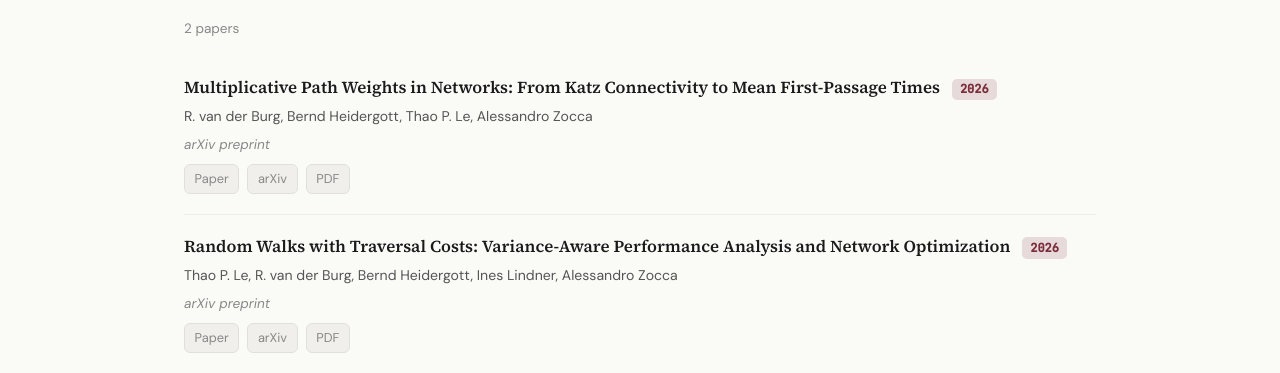
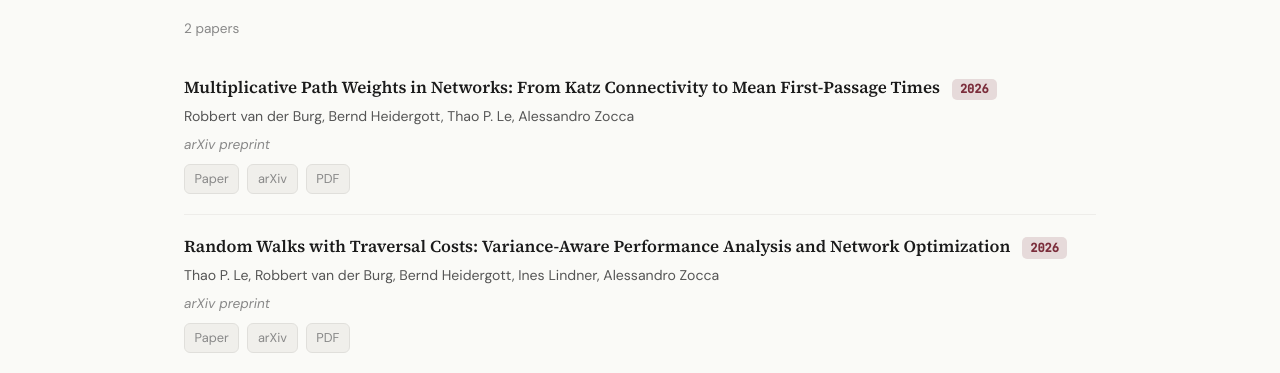
Before and after one commit to robbertvanderburg/robbertvanderburg.github.io, a Jekyll site: the page built from publications.html, in a window 1280 px wide and 1033 px high. Shown: the part 281-654 px from the top of the window. Built offline with Jekyll 4.4.1, drawn with Linux system fonts in a browser that asks for light colours.

Commit message:
Update publications from Semantic Scholar

```diff
--- a/_data/publications.yml
+++ b/_data/publications.yml
@@ -3,7 +3,7 @@
 - title: 'Multiplicative Path Weights in Networks: From Katz Connectivity to Mean
     First-Passage Times'
   year: 2026
-  authors: R. van der Burg, Bernd Heidergott, Thao P. Le, Alessandro Zocca
+  authors: Robbert van der Burg, Bernd Heidergott, Thao P. Le, Alessandro Zocca
   venue: arXiv preprint
   doi: ''
   arxiv: '2610.21474'
@@ -12,7 +12,7 @@
 - title: 'Random Walks with Traversal Costs: Variance-Aware Performance Analysis and
     Network Optimization'
   year: 2026
-  authors: Thao P. Le, R. van der Burg, Bernd Heidergott, Ines Lindner, Alessandro
+  authors: Thao P. Le, Robbert van der Burg, Bernd Heidergott, Ines Lindner, Alessandro
     Zocca
   venue: arXiv preprint
   doi: ''
```
